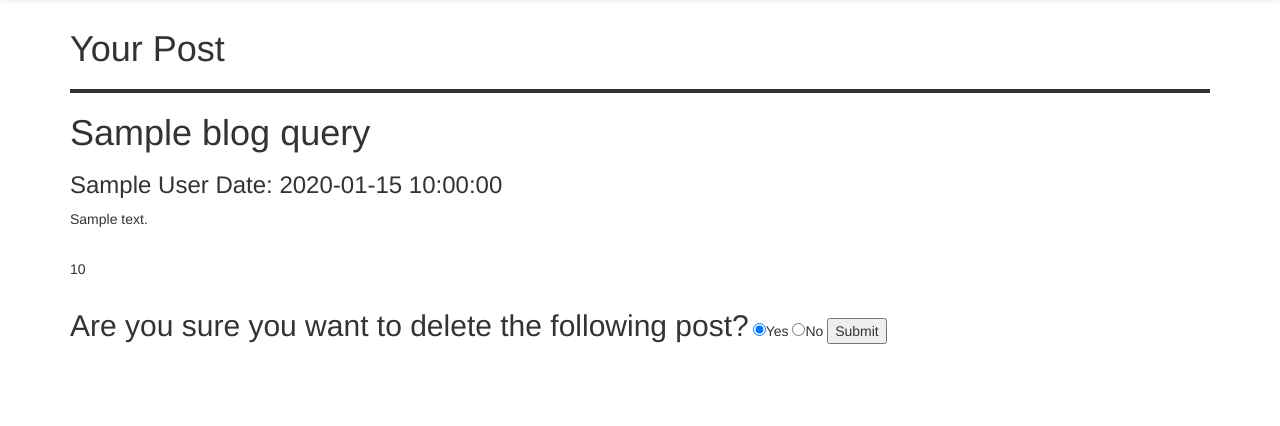
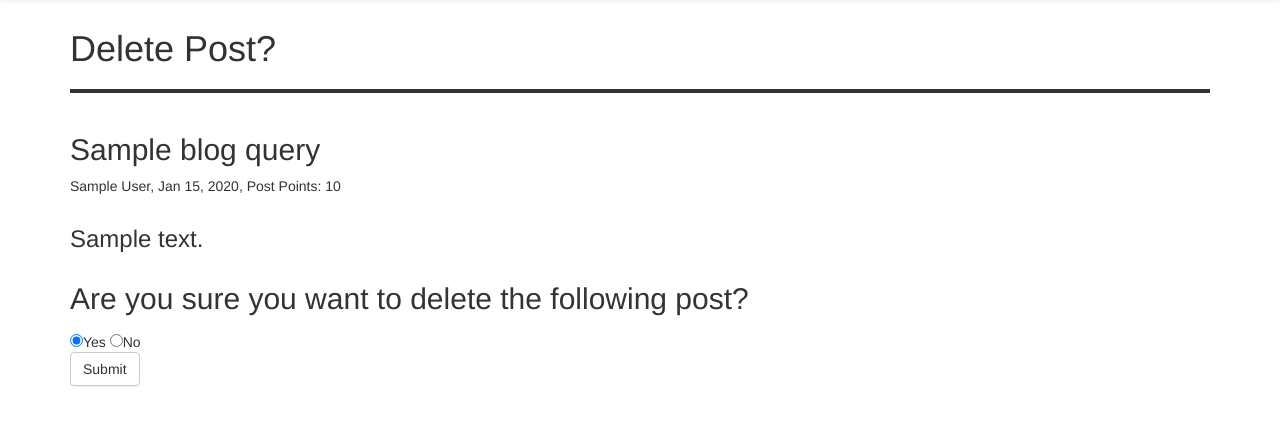
Before and after one commit to jrluu/Multi-User-Blog, a Python web app: template templates/assets/deletePost.html in a window 1280 px wide. Shown: the part 71-497 px from the top of the page. Run offline with Jinja, Linux system fonts and the light colour scheme; the template is opened without the code that fills it: most values are stand-ins (such as "Sample title", 1, 10 or a date in 2020).

Commit message:
Fixed up a editPost and deletePost(still need to work on this). Need to add alerts and fixed the navbar...

```diff
--- a/templates/assets/deletePost.html
+++ b/templates/assets/deletePost.html
@@ -3,34 +3,54 @@
 {% block content %}
 
 
-  <h1> Your Post </h1>
-  <hr >
+  <div class="row">
+    <div class="col-md-12">
+      <h1> Delete Post? </h1>
+      <hr>
+    </div>
+  </div>
 
-  <h1> {{blog_query.title}} </h1>
-  <h3> {{blog_query.author}} Date: {{blog_query.created}}</h3>
-  <p>
-    {{blog_query.content}}
-  </p>
-  <br>
-  <p>{{blog_query.likes}}</p>
+  <section class="row">
+    <div class="col-md-12">
+      <h2> {{blog_query.title}} </h1>
+    </div>
 
+    <div class="col-md-12">
+      <p> {{blog_query.author}}, {{blog_query.created.strftime('%b %d, %Y')}}, Post Points: {{blog_query.likes}} </p>
+    </div>
+
+    <div class="col-md-12">
+      <h3> {{blog_query.content}} </h3>
+    </div>
+  </section>
+
+  <section class="row">
+    <div class="col-md-12">
       {% if not error %}
         <form method="post">
           <label>
             <h2> Are you sure you want to delete the following post? </h2>
           </label>
 
+          <div class="input-group">
             <input type="radio" name="q1" value="1" checked="checked">Yes
             <input type="radio" name="q1" value="0">No
+          </div>
 
-      <input type="submit" >
+
+          <button type="submit" class="btn btn-default"> Submit </button>
 
         </form>
+
       {% else %}
         <p> {{error}} </p>
 
       {% endif %}
 
+    </div>
+  </section>
+
+
 
 
 {% endblock %}
--- a/templates/deletePost.html
+++ b/templates/deletePost.html
@@ -1 +1 @@
-{% extends "base.html" %} {% block content %}<h1>Your Post</h1><hr><h1>{{blog_query.title}}</h1><h3>{{blog_query.author}} Date: {{blog_query.created}}</h3><p>{{blog_query.content}}</p><br><p>{{blog_query.likes}}</p>{% if not error %}<form method="post"><label><h2>Are you sure you want to delete the following post?</h2></label><input type="radio" name="q1" value="1" checked="checked">Yes <input type="radio" name="q1" value="0">No <input type="submit"></form>{% else %}<p>{{error}}</p>{% endif %} {% endblock %}
+{% extends "base.html" %} {% block content %}<div class="row"><div class="col-md-12"><h1>Delete Post?</h1><hr></div></div><section class="row"><div class="col-md-12"><h2>{{blog_query.title}}</h2></div><div class="col-md-12"><p>{{blog_query.author}}, {{blog_query.created.strftime('%b %d, %Y')}}, Post Points: {{blog_query.likes}}</p></div><div class="col-md-12"><h3>{{blog_query.content}}</h3></div></section><section class="row"><div class="col-md-12">{% if not error %}<form method="post"><label><h2>Are you sure you want to delete the following post?</h2></label><div class="input-group"><input type="radio" name="q1" value="1" checked="checked">Yes <input type="radio" name="q1" value="0">No</div><button type="submit" class="btn btn-default">Submit</button></form>{% else %}<p>{{error}}</p>{% endif %}</div></section>{% endblock %}
```
Lines whose indentation alone changed are shown as unchanged.
